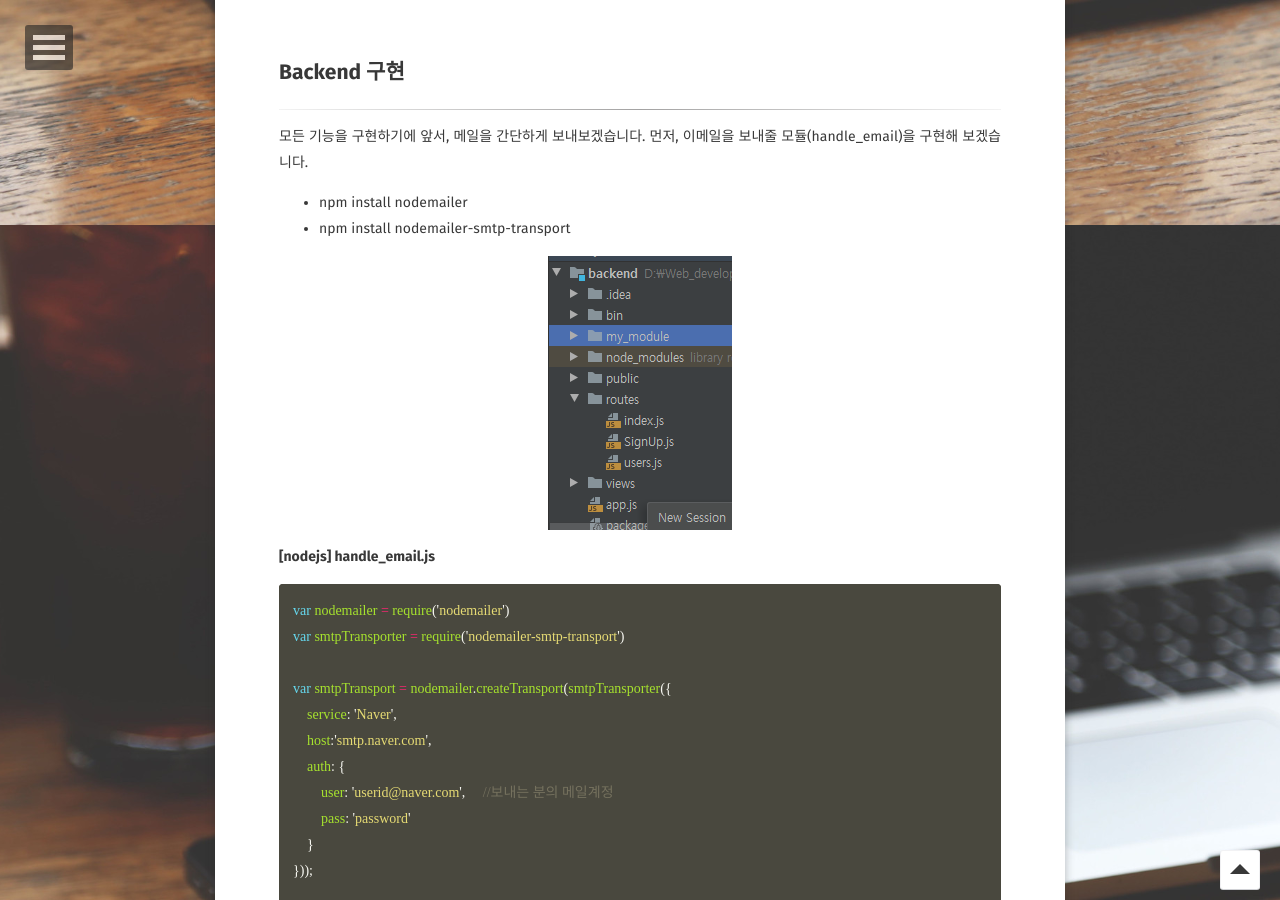
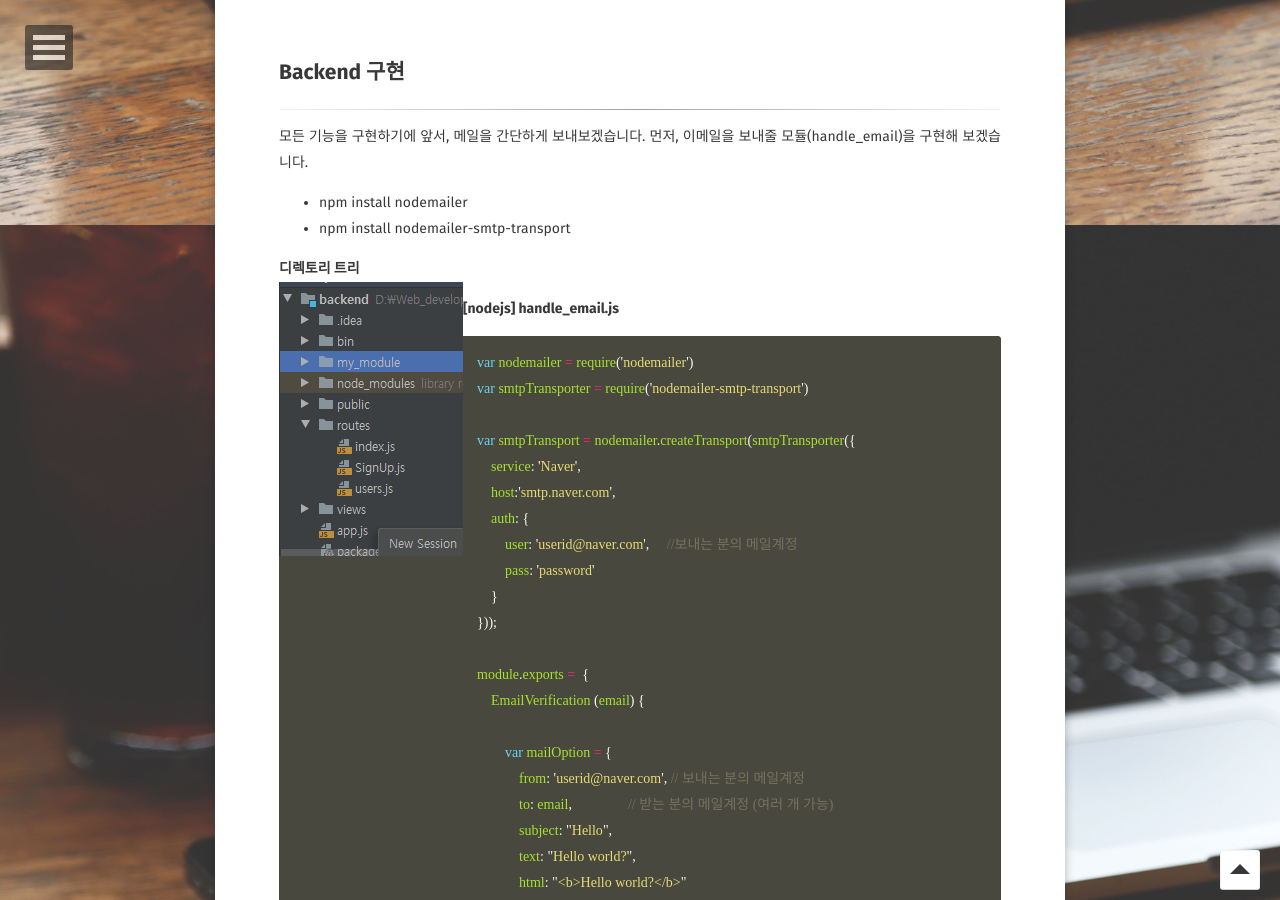
Before and after one commit to plan5886/plan5886.github.io, a Jekyll site: the page built from _posts/2019-12-15-[nodejs]nodemailer with naver.md, in a window 1280 px wide and 900 px high, scrolled down 1575 px. Built offline with Jekyll 4.4.1, drawn with Linux system fonts in a browser that asks for light colours; some web fonts are replaced; comment, search, counter and statistics services are not loaded.

Commit message:
Update 2019-12-15-[nodejs]nodemailer with naver.md

````diff
--- a/_posts/2019-12-15-[nodejs]nodemailer with naver.md
+++ b/_posts/2019-12-15-[nodejs]nodemailer with naver.md
@@ -51,7 +51,9 @@ this.$http.post('/api/SignUp', { // 회원가입 버튼 클릭시 호출
 * npm install nodemailer
 * npm install nodemailer-smtp-transport
 
-![alt text](https://plan5886.github.io/assets/img/2019-12-15/img_folder.png "디렉토리 트리")
+**디렉토리 트리** <br>
+<img align="left" src="https://plan5886.github.io/assets/img/2019-12-15/img_folder.png">
+
 
 **[nodejs] handle_email.js**
 ```javascript
````
